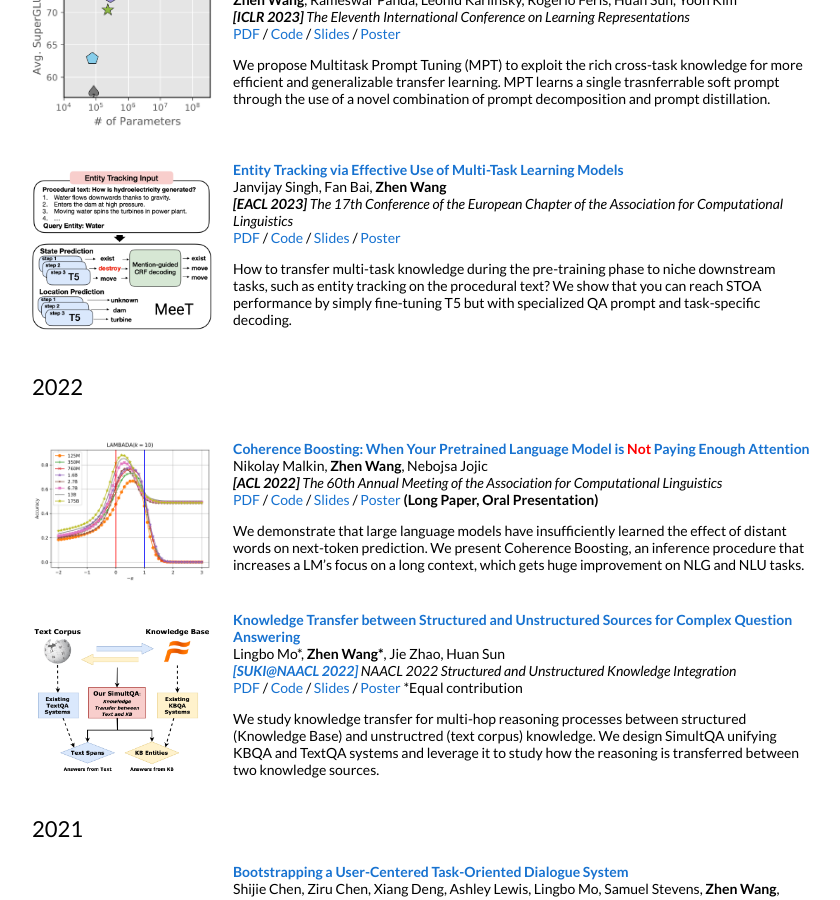
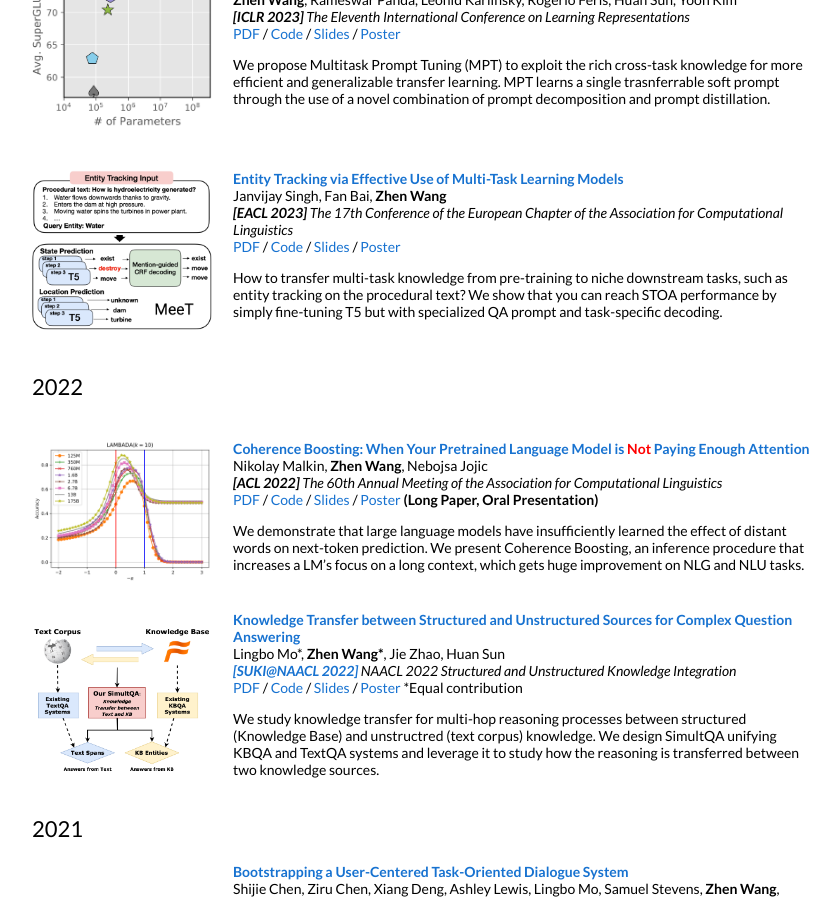
Before and after one commit to zhenwang9102/zhenwang9102.github.io, a Jekyll site: the page built from _posts/2019-06-02-venue.markdown, in a window 1280 px wide and 900 px high, scrolled down 1459 px. Shown: the whole window, without its empty margins (228-1068 px from the left). Built offline with Jekyll 4.4.1, drawn with Linux system fonts in a browser that asks for light colours.

Commit message:
Update default.html

```diff
--- a/_layouts/default.html
+++ b/_layouts/default.html
@@ -292,7 +292,7 @@
               <em><b>[EACL 2023]</b></em> <i>The 17th Conference of the European Chapter of the Association for Computational Linguistics</i>
               <br>
               <a href="https://arxiv.org/pdf/2210.06444.pdf">PDF</a> / <a href="http://zhenwang9102.github.io/">Code</a> / <a href="http://zhenwang9102.github.io/">Slides</a> / <a href="http://zhenwang9102.github.io/">Poster</a>
-              <p>How to transfer multi-task knowledge during the pre-training phase to niche downstream tasks, such as entity tracking on the procedural text? We show that you can reach STOA performance by simply fine-tuning T5 but with specialized QA prompt and task-specific decoding.</p>
+              <p>How to transfer multi-task knowledge from pre-training to niche downstream tasks, such as entity tracking on the procedural text? We show that you can reach STOA performance by simply fine-tuning T5 but with specialized QA prompt and task-specific decoding.</p>
             </td>
           </tr>
           </table>
```
